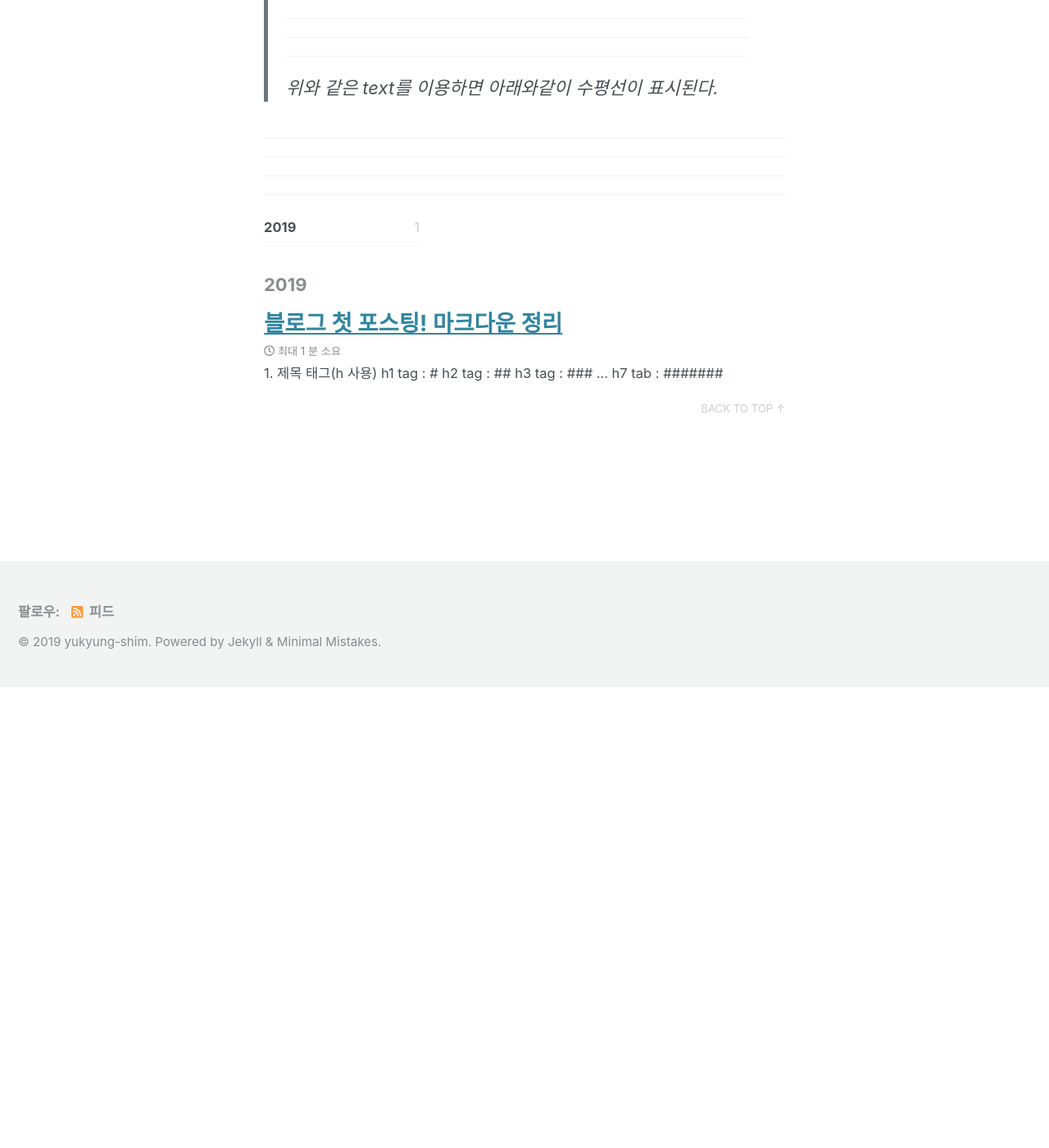
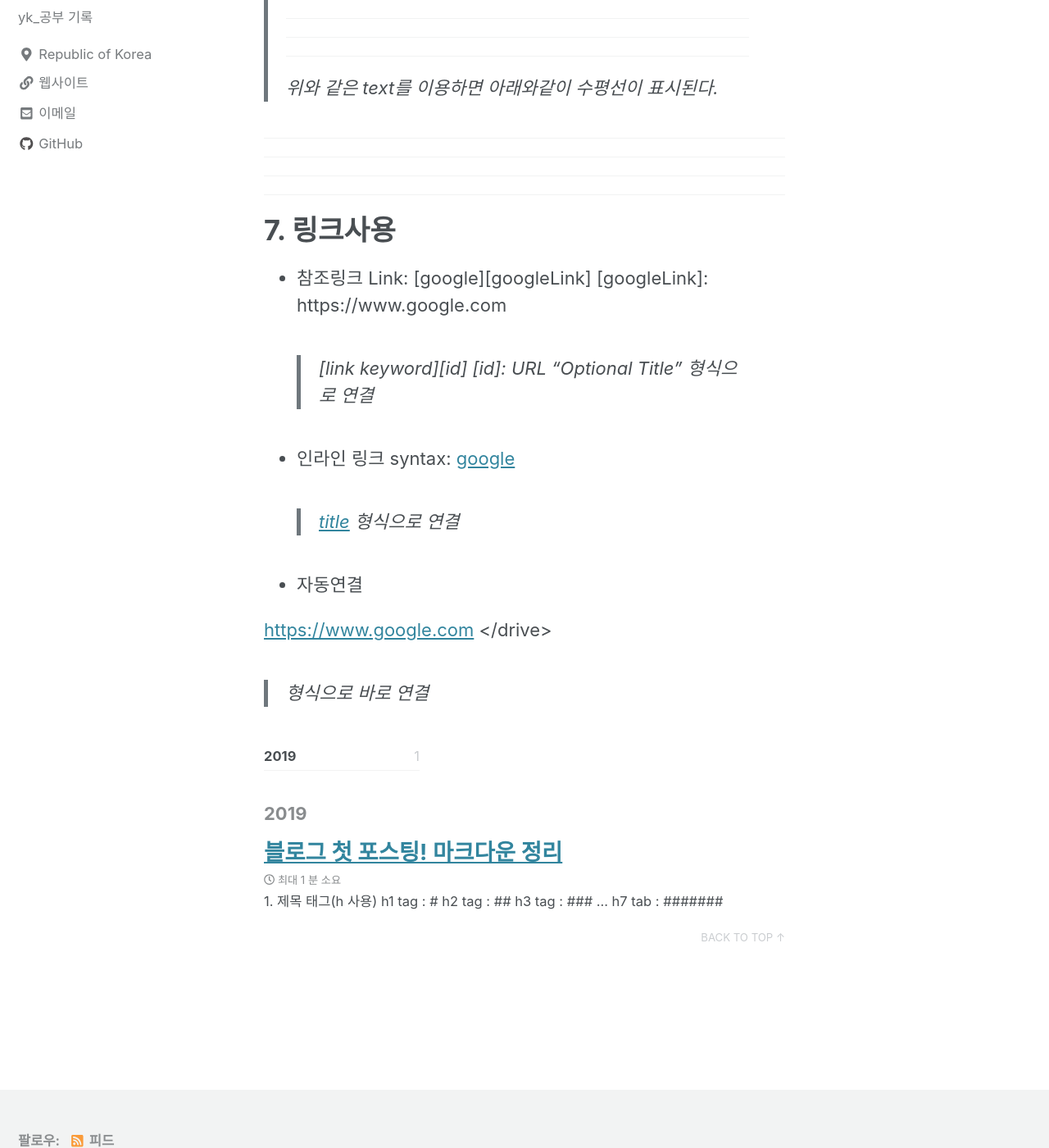
Before and after one commit to yukyung-shim/yukyung-shim.github.io, a Jekyll site: the page built from _posts/2019-01-06-블로그 첫사용! 마크다운 정리.md, in a window 1280 px wide and 1400 px high, scrolled down 1619 px. Shown: the whole window at 82% size. Built offline with Jekyll 4.4.1, drawn with Linux system fonts in a browser that asks for light colours; nearby versions of some CDN libraries; comment, search, counter and statistics services are not loaded; before the commit the page ends 2458 px from its top, so only the background shows below that.

Commit message:
링크 추가

```diff
--- a/_posts/2019-01-06-블로그 첫사용! 마크다운 정리.md
+++ b/_posts/2019-01-06-블로그 첫사용! 마크다운 정리.md
@@ -55,3 +55,19 @@
 ***
 *****
 - - -
+
+# 7. 링크사용
+* 참조링크
+Link: [google][googleLink]
+[googleLink]: https://www.google.com
+> [link keyword][id]
+> [id]: URL "Optional Title" 형식으로 연결
+
+* 인라인 링크
+syntax: [google](<https://www.google.com>)
+> [title](<link>) 형식으로 연결
+
+* 자동연결
+<https://www.google.com>
+</drive>
+> <link> 형식으로 바로 연결
```
